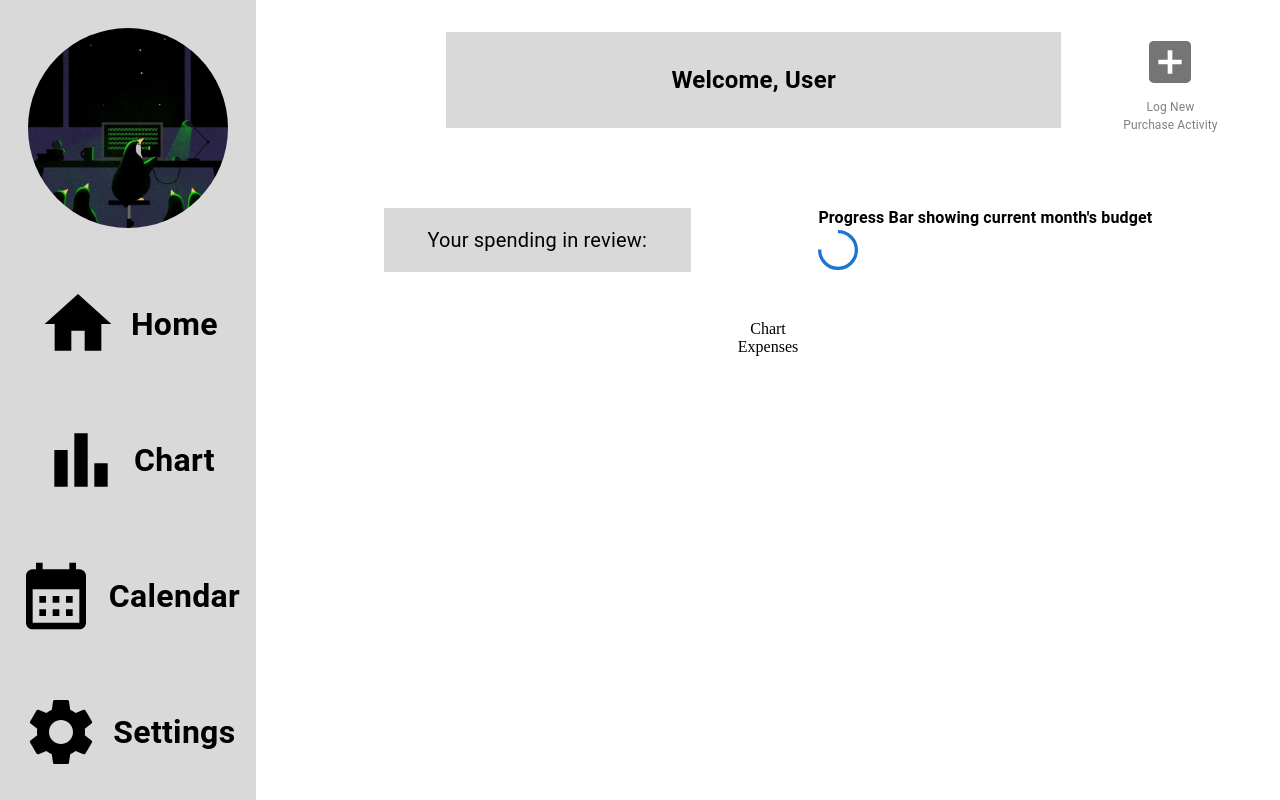
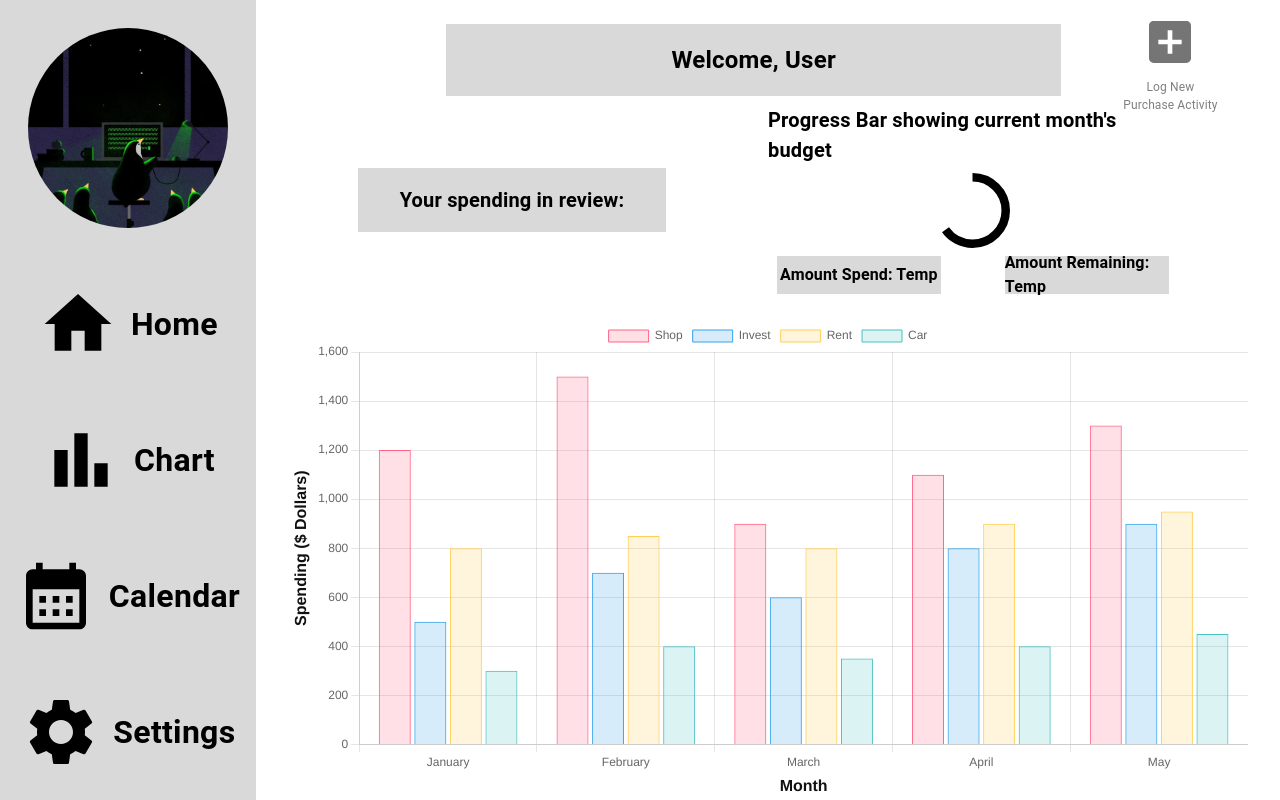
Before and after one commit to danishtran-uci/BudgetBuddy, a React (Create React App) app: page / in a window 1280 px wide. Built offline with nearby package versions, Linux system fonts and the light colour scheme.

Commit message:
finish website design base on figma

```diff
--- a/package.json
+++ b/package.json
@@ -10,7 +10,9 @@
     "@testing-library/jest-dom": "^5.17.0",
     "@testing-library/react": "^13.4.0",
     "@testing-library/user-event": "^13.5.0",
+    "chart.js": "^4.4.2",
     "react": "^18.3.1",
+    "react-chartjs-2": "^5.2.0",
     "react-dom": "^18.3.1",
     "react-router-dom": "^6.23.0",
     "react-scripts": "5.0.1",
--- a/src/components/Home/HomePageContent.js
+++ b/src/components/Home/HomePageContent.js
@@ -1,6 +1,7 @@
 import React from 'react';
 import { Box, CircularProgress, IconButton, Typography, colors } from '@mui/material';
 import AddBoxIcon from '@mui/icons-material/AddBox';
+import SpendingChart from './SpendingChart';
 
 const iconButtonTextStyle = {
   fontSize: '1.5vh',
@@ -93,7 +94,6 @@ function HomePageContent() {
             flexDirection: 'row',
             alignItems:'center',
             justifyContent: 'space-evenly',
-            // borderStyle: 'solid'
           }}
         >
           {/* Container for spending banner */}
@@ -110,6 +110,7 @@ function HomePageContent() {
               <Typography
                 style={{
                   fontSize: '2.5vh',
+                  fontWeight: 'bold'
                 }}
               >
                 Your spending in review:
@@ -117,27 +118,105 @@ function HomePageContent() {
           </Box>
 
           {/* Container for Progress Data */}
-          <Box>
+          <Box
+            style={{
+              width:'40%',
+              height:'100%',
+              display: 'flex',
+              flexDirection: 'column',
+              alignItems:'center',
+              justifyContent: 'center'
+            }}
+          >
+            {/* Progress Text */}
             <Typography
               style={{
-                fontSize: '2vh',
-                fontWeight: 'bold'
+                fontSize: '2.5vh',
+                fontWeight: 'bold',
+                marginBottom: '1vh'
               }}
             >
               Progress Bar showing current month{"'"}s budget
             </Typography>
-            <CircularProgress variant="determinate" value={75} />
 
+            {/* Progress Circle */}
+            <CircularProgress
+              variant="determinate"
+              value={65}
+              size={75}
+              thickness={5}
+              sx={{ color: '#000000'}}
+            />
+
+            {/* Amount Spend and Remaining */}
+            <Box
+              style={{
+                width:'100%',
+                height:'30%',
+                display: 'flex',
+                flexDirection: 'row',
+                justifyContent: 'center'
+              }}
+            >
+              {/* Amount Spend*/}
+              <Box
+                style={{
+                  marginTop: '1vh',
+                  marginRight: '5vw',
+                  width:'40%',
+                  height:'80%',
+                  backgroundColor: '#D9D9D9',
+                  display: 'flex',
+                  alignItems:'center',
+                  justifyContent: 'center'
+                }}
+              >
+                <Typography
+                  style={{
+                    fontWeight: 'bold',
+                  }}
+                >
+                  Amount Spend: Temp
+                </Typography>
+              </Box>
+
+              {/* Amount Remaining */}
+              <Box
+                style={{
+                  marginTop: '1vh',
+                  width:'40%',
+                  height:'80%',
+                  backgroundColor: '#D9D9D9',
+                  display: 'flex',
+                  alignItems:'center',
+                  justifyContent: 'center'
+                }}
+              >
+                <Typography
+                  style={{
+                    fontWeight: 'bold',
+                  }}
+                >
+                  Amount Remaining: Temp
+                </Typography>
+              </Box>
+            </Box>
           </Box>
-
         </Box>
 
-
-        <Box>
-          Chart
-        </Box>
-        <Box>
-          Expenses
+        {/* Container for Chart */}
+        <Box
+          style={{
+            width:'100%',
+            height:'60%',
+            marginTop: '5vh',
+            display: 'flex',
+            flexDirection: 'row',
+            alignItems:'center',
+            justifyContent: 'space-evenly',
+          }}
+        >
+          <SpendingChart />
         </Box>
       </Box>
     </Box>
--- /dev/null
+++ b/src/components/Home/SpendingChart.js
@@ -0,0 +1,76 @@
+import React from 'react';
+import { Bar } from 'react-chartjs-2';
+import 'chart.js/auto';
+
+const data = {
+  labels: ['January', 'February', 'March', 'April', 'May'],
+  datasets: [
+    {
+      label: 'Shop',
+      data: [1200, 1500, 900, 1100, 1300],
+      backgroundColor: 'rgba(255, 99, 132, 0.2)',
+      borderColor: 'rgba(255, 99, 132, 1)',
+      borderWidth: 1,
+    },
+    {
+      label: 'Invest',
+      data: [500, 700, 600, 800, 900],
+      backgroundColor: 'rgba(54, 162, 235, 0.2)',
+      borderColor: 'rgba(54, 162, 235, 1)',
+      borderWidth: 1,
+    },
+    {
+      label: 'Rent',
+      data: [800, 850, 800, 900, 950],
+      backgroundColor: 'rgba(255, 206, 86, 0.2)',
+      borderColor: 'rgba(255, 206, 86, 1)',
+      borderWidth: 1,
+    },
+    {
+      label: 'Car',
+      data: [300, 400, 350, 400, 450],
+      backgroundColor: 'rgba(75, 192, 192, 0.2)',
+      borderColor: 'rgba(75, 192, 192, 1)',
+      borderWidth: 1,
+    },
+  ],
+};
+
+const options = {
+  scales: {
+    x: {
+      title: {
+        display: true,
+        text: 'Month',
+        color: '#111',
+        font: {
+          size: 16,
+          weight: 'bold'
+        }
+      },
+      beginAtZero: true
+    },
+    y: {
+      title: {
+        display: true,
+        text: 'Spending ($ Dollars)',
+        color: '#111',
+        font: {
+          size: 16,
+          weight: 'bold'
+        }
+      }
+    }
+  },
+  plugins: {
+    legend: {
+      position: 'top',
+    },
+  },
+};
+
+function SpendingChart() {
+  return <Bar data={data} options={options} />;
+}
+
+export default SpendingChart;
```
Also changed, not shown: 1 other file (tests, documents, lock files or other folders).
